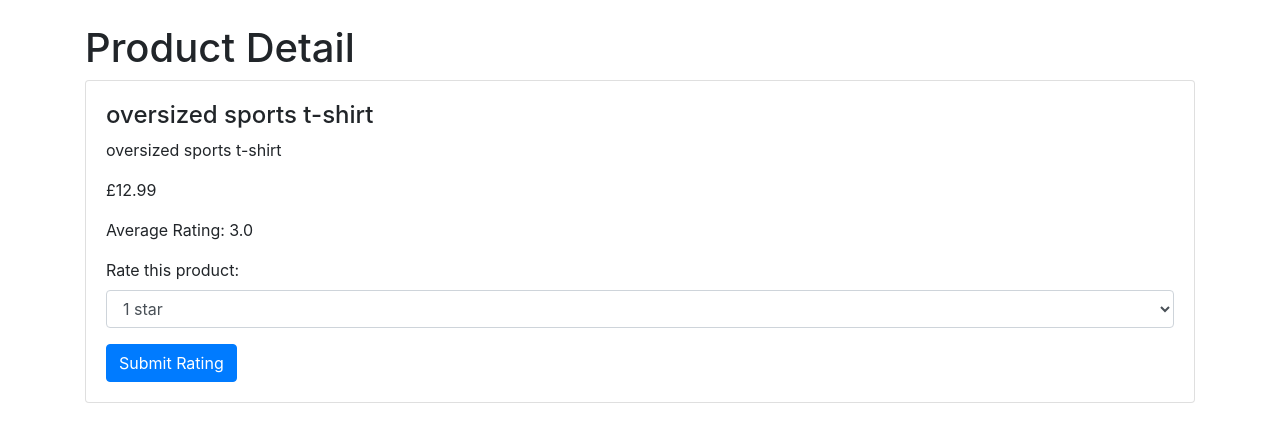
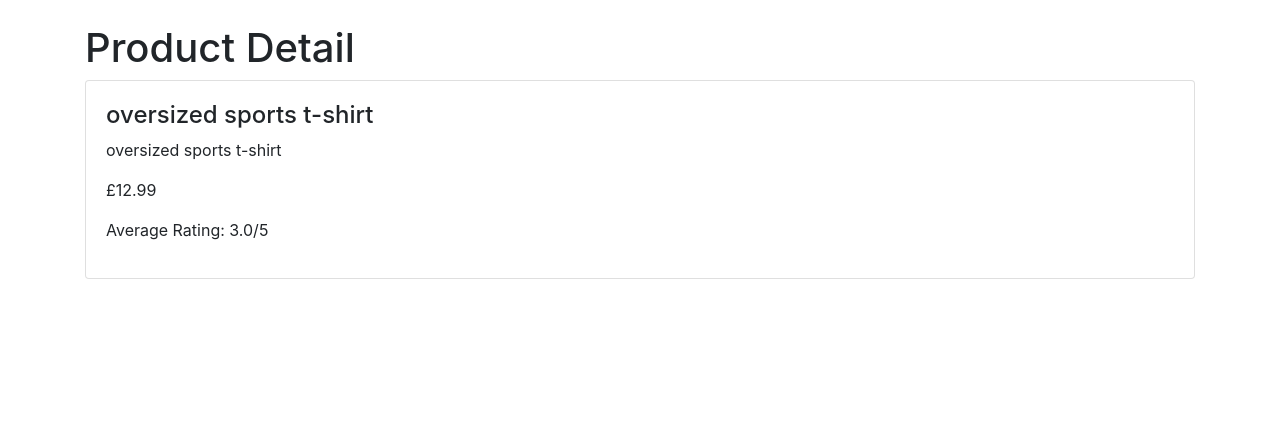
Before and after one commit to KhanLewis/genghis-fitness, a Django app: page /products/product/2/ in a window 1280 px wide. Shown: the part 56-498 px from the top of the page. Run offline with Django 3.2, Linux system fonts and the light colour scheme; data comes from the database, SQL or seed files in the repository; both versions use the stored data as it was after the commit; parts of the project's set-up code (start-up, migrations or seed data) failed here and were passed over; some libraries are stand-ins or nearby versions.

Commit message:
added improvement to rating only allowing logged in users to access

```diff
--- a/products/admin.py
+++ b/products/admin.py
@@ -1,6 +1,7 @@
 from django.contrib import admin
-from .models import Product, Category
+from .models import Product, Category, ProductRating
 # Register your models here.
 
 admin.site.register(Product)
 admin.site.register(Category)
+admin.site.register(ProductRating)
--- a/products/templates/products/product_detail.html
+++ b/products/templates/products/product_detail.html
@@ -12,7 +12,9 @@
             <h4>{{ product.name }}</h4>
             <p>{{ product.description }}</p>
             <p class="card-price">£{{ product.price }}</p>
-            <p>Average Rating: {{ average_rating }}</p>
+            <p>Average Rating: {{ average_rating|floatformat:1 }}/5</p>
+            {% if user.is_authenticated %}
+                {% if not has_rated %}
                     <form method="post" action="{% url 'products:rate_product' product.pk %}">
                         {% csrf_token %}
                         <div class="form-group">
@@ -27,6 +29,8 @@
                         </div>
                         <button type="submit" class="btn btn-primary">Submit Rating</button>
                     </form>
+                {% endif %}
+            {% endif %}
         </div>
     </div>
 </div>
--- a/products/templates/products/products.html
+++ b/products/templates/products/products.html
@@ -40,11 +40,7 @@
                         <button type="button" class="btn btn-primary add-to-cart-button">Add to Cart</button>
                     </form>
                     <div class="ratings">
-                        {% if product.average_rating %}
-                        <p class="average-rating">Average Rating: {{ product.average_rating }}</p>
-                        {% else %}
-                        <p class="no-rating">No ratings yet.</p>
-                        {% endif %}
+                        <p class="average-rating">Average Rating: {{ product.average_rating|floatformat:1 }}/5</p>
                     </div>
                 </div>
             </div>
--- a/products/views.py
+++ b/products/views.py
@@ -3,8 +3,8 @@ from django.views.generic import DetailView, ListView
 from .models import Product, Category, ProductRating
 from django.db.models import Avg
 from django.urls import reverse
-# Create your views here.
-
+from django.db import IntegrityError
+from django.contrib.auth.mixins import LoginRequiredMixin
 
 class ProductListView(ListView):
     model = Product
@@ -30,15 +30,21 @@ class ProductDetailView(DetailView):
         return context
 
     def post(self, request, *args, **kwargs):
-        product = self.get_object()
-        rating_value = request.POST.get('rating')
+        if request.user.is_authenticated:
+            product = self.get_object()
+            rating_value = request.POST.get('rating')
 
-        if rating_value:
-            rating = ProductRating.objects.create(
-                product=product,
-                user=request.user,
-                rating=rating_value
-            )
-            return HttpResponseRedirect(reverse('products:product_detail', args=(product.pk,)))
+            # Check if the user has already rated this product
+            existing_rating = ProductRating.objects.filter(product=product, user=request.user).first()
+            if existing_rating:
+                return HttpResponseRedirect(reverse('products:product_detail', args=(product.pk,)))
 
-        return super().get(request, *args, **kwargs)
+            if rating_value:
+                rating = ProductRating.objects.create(
+                    product=product,
+                    user=request.user,
+                    rating=rating_value
+                )
+                return HttpResponseRedirect(reverse('products:product_detail', args=(product.pk,)))
+
+        return super().post(request, *args, **kwargs)
```
Also changed, not shown: db.sqlite3. Lines whose indentation alone changed are shown as unchanged.
